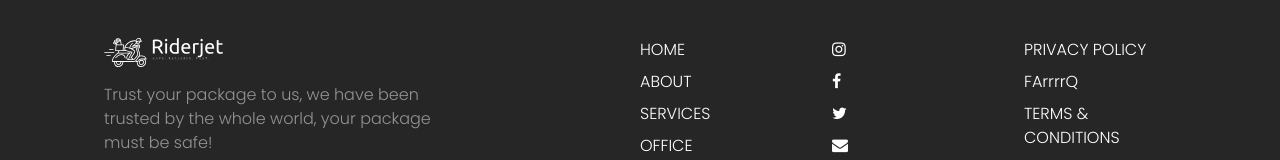
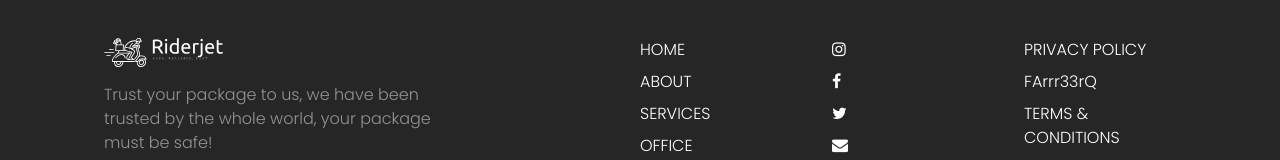
Before and after one commit to josephgreat/rider-frontend, a Vue app: page / in a window 1280 px wide. Shown: the part 3422-3582 px from the top of the page. Built offline with nearby package versions, Linux system fonts and the light colour scheme.

Commit message:
testing net

```diff
--- a/src/components/landingpage/Footer.vue
+++ b/src/components/landingpage/Footer.vue
@@ -65,7 +65,7 @@
                                     <a href="#">PRIVACY POLICY</a>
                                 </li>
                                 <li class="mb-2">
-                                    <a href="#">FArrrrQ</a>
+                                    <a href="#">FArrr33rQ</a>
                                 </li>
                                 <li class="mb-2">
                                     <a href="#">TERMS & CONDITIONS</a>
```
